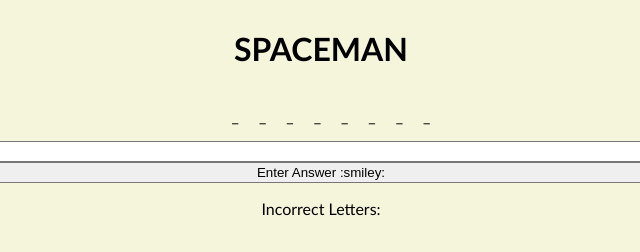
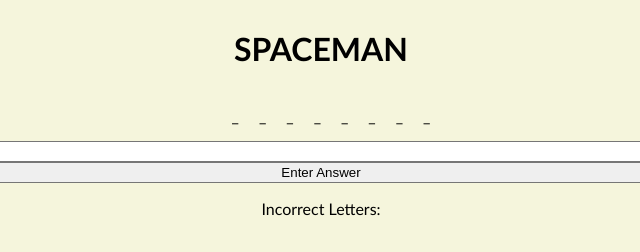
Before and after one commit to arsenhreskiv/spaceman-game-ah, a plain HTML site: page index.html in a window 1280 px wide. Shown: the top 252 px of the page, 319-959 px from the left. Drawn offline with Linux system fonts and the light colour scheme.

Commit message:
fixed Enter answer box text

```diff
--- a/index.html
+++ b/index.html
@@ -12,7 +12,7 @@
     <h1>SPACEMAN</h1>
     <div id="omega"></div>
     <input type="text" id="playerPick" value="" onfocus='this.value=""'>
-    <button onclick="checkLetter()">Enter Answer :smiley:</button>
+    <button onclick="checkLetter()">Enter Answer</button>
     <p>Incorrect Letters:</p>
     <p id="demo"></p>
     <p id="end-text"></p>
```
